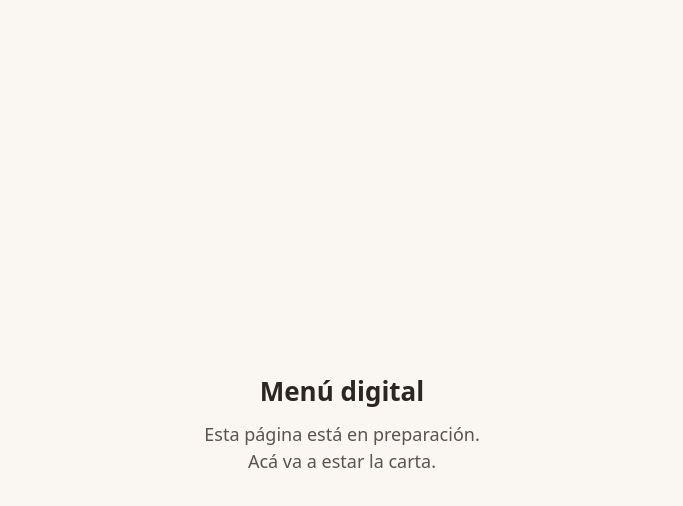
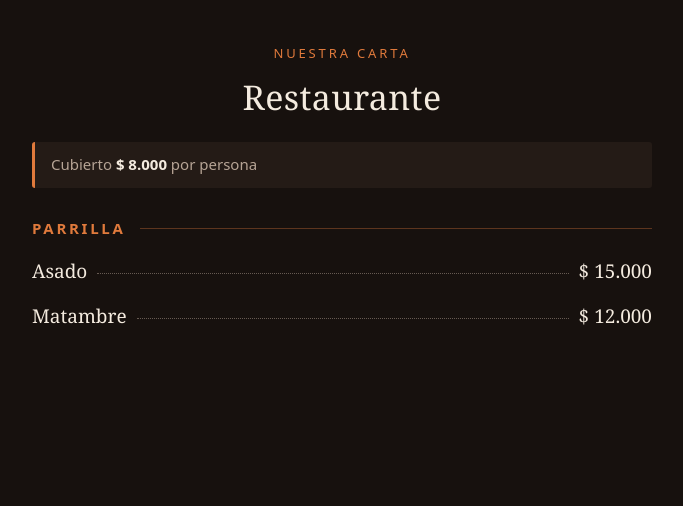
Before and after one commit to leogil02/menu-elpatio, a plain HTML site: page index.html in a window 1280 px wide. Shown: the whole page, without its empty margins (298-981 px from the left). Drawn offline with Linux system fonts and the light colour scheme.

Commit message:
Menú actualizado desde el sistema del restaurante

```diff
--- a/index.html
+++ b/index.html
@@ -3,39 +3,177 @@
   <head>
     <meta charset="utf-8" />
     <meta name="viewport" content="width=device-width, initial-scale=1" />
-    <title>Menú digital</title>
+    <title>Restaurante</title>
     <style>
       :root {
-        color-scheme: light;
+        color-scheme: dark;
+        --carbon: #17110e;
+        --humo: #241b16;
+        --crema: #f4ebdf;
+        --brasa: #e07a3c;
+        --tenue: #b6a495;
       }
+
+      * {
+        box-sizing: border-box;
+      }
+
       body {
         margin: 0;
-        min-height: 100vh;
+        padding: 0 20px 56px;
+        background: var(--carbon);
+        color: var(--crema);
+        font-family: Georgia, "Times New Roman", serif;
+        font-size: 18px;
+        line-height: 1.45;
+        -webkit-text-size-adjust: 100%;
+      }
+
+      .tapa,
+      main,
+      .cubierto {
+        max-width: 620px;
+        margin: 0 auto;
+      }
+
+      /* ---------- La tapa ---------- */
+
+      .tapa {
+        padding: 44px 0 20px;
+        text-align: center;
+      }
+
+      .arriba {
+        margin: 0 0 10px;
+        font-family: system-ui, -apple-system, "Segoe UI", Roboto, sans-serif;
+        font-size: 13px;
+        letter-spacing: 0.22em;
+        text-transform: uppercase;
+        color: var(--brasa);
+      }
+
+      h1 {
+        margin: 0;
+        font-size: 34px;
+        font-weight: 400;
+        letter-spacing: 0.01em;
+      }
+
+      /* ---------- El cubierto, antes de los platos ---------- */
+
+      .cubierto {
+        margin: 0 auto 30px;
+        padding: 12px 16px;
+        background: var(--humo);
+        border-left: 3px solid var(--brasa);
+        border-radius: 3px;
+        font-family: system-ui, -apple-system, "Segoe UI", Roboto, sans-serif;
+        font-size: 15px;
+        color: var(--tenue);
+      }
+
+      .cubierto b {
+        color: var(--crema);
+        font-weight: 600;
+      }
+
+      /* ---------- Las secciones ---------- */
+
+      section {
+        margin-bottom: 38px;
+      }
+
+      h2 {
         display: flex;
         align-items: center;
-        justify-content: center;
-        padding: 24px;
-        background: #faf7f2;
-        color: #2b2622;
+        gap: 14px;
+        margin: 0 0 18px;
+        font-size: 15px;
         font-family: system-ui, -apple-system, "Segoe UI", Roboto, sans-serif;
+        font-weight: 600;
+        letter-spacing: 0.18em;
+        text-transform: uppercase;
+        color: var(--brasa);
+      }
+
+      /* La rayita que sigue al titulo hasta el borde */
+      h2::after {
+        content: "";
+        flex: 1;
+        height: 1px;
+        background: rgba(224, 122, 60, 0.35);
+      }
+
+      ul {
+        margin: 0;
+        padding: 0;
+        list-style: none;
+      }
+
+      li {
+        margin-bottom: 18px;
+      }
+
+      /* ---------- Cada plato ---------- */
+
+      .linea {
+        display: flex;
+        align-items: baseline;
+        gap: 10px;
+        margin: 0;
+      }
+
+      .nombre {
+        font-size: 19px;
+      }
+
+      /* Los puntitos que llevan del nombre al precio, como en la carta de papel */
+      .union {
+        flex: 1;
+        min-width: 14px;
+        border-bottom: 1px dotted rgba(182, 164, 149, 0.5);
+        transform: translateY(-4px);
+      }
+
+      .precio {
+        flex: 0 0 auto;
+        font-size: 19px;
+        white-space: nowrap;
+      }
+
+      .detalle {
+        margin: 3px 0 0;
+        padding-right: 72px;
+        font-family: system-ui, -apple-system, "Segoe UI", Roboto, sans-serif;
+        font-size: 15px;
+        color: var(--tenue);
+      }
+
+      .vacio {
+        padding: 40px 0;
         text-align: center;
+        color: var(--tenue);
       }
-      h1 {
-        margin: 0 0 12px;
-        font-size: 26px;
-      }
-      p {
-        margin: 0;
-        font-size: 18px;
-        line-height: 1.5;
-        color: #5c534b;
-      }
-    </style>
-  </head>
-  <body>
+  </style>
+</head>
+<body>
+  <header class="tapa">
+    <p class="arriba">Nuestra carta</p>
+    <h1>Restaurante</h1>
+    </header>
+    <p class="cubierto">Cubierto <b>$ 8.000</b> por persona</p>
     <main>
-      <h1>Menú digital</h1>
-      <p>Esta página está en preparación.<br />Acá va a estar la carta.</p>
+      <section>
+        <h2>Parrilla</h2>
+        <ul>
+          <li>
+            <p class="linea"><span class="nombre">Asado</span><span class="union"></span><span class="precio">$ 15.000</span></p>
+          </li>
+          <li>
+            <p class="linea"><span class="nombre">Matambre</span><span class="union"></span><span class="precio">$ 12.000</span></p>
+          </li>
+        </ul>
+      </section>
     </main>
   </body>
 </html>
```
